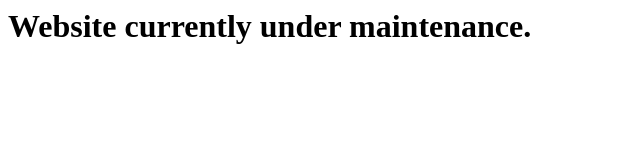
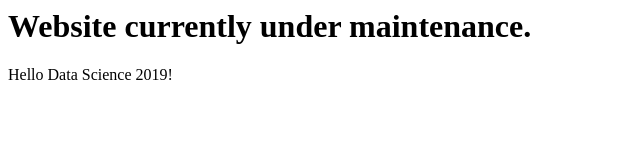
Before and after one commit to GaneshArvapalli/GaneshArvapalli.github.io, a plain HTML site: page index.html in a window 1280 px wide. Shown: the whole page, without its empty margins (0-640 px from the left). Drawn offline with Linux system fonts and the light colour scheme.

Commit message:
Update index.html

```diff
--- a/index.html
+++ b/index.html
@@ -2,4 +2,5 @@
 </head>
 <body>
   <h1>Website currently under maintenance.</h1>
+  <p>Hello Data Science 2019!</p>
 </body>
```
